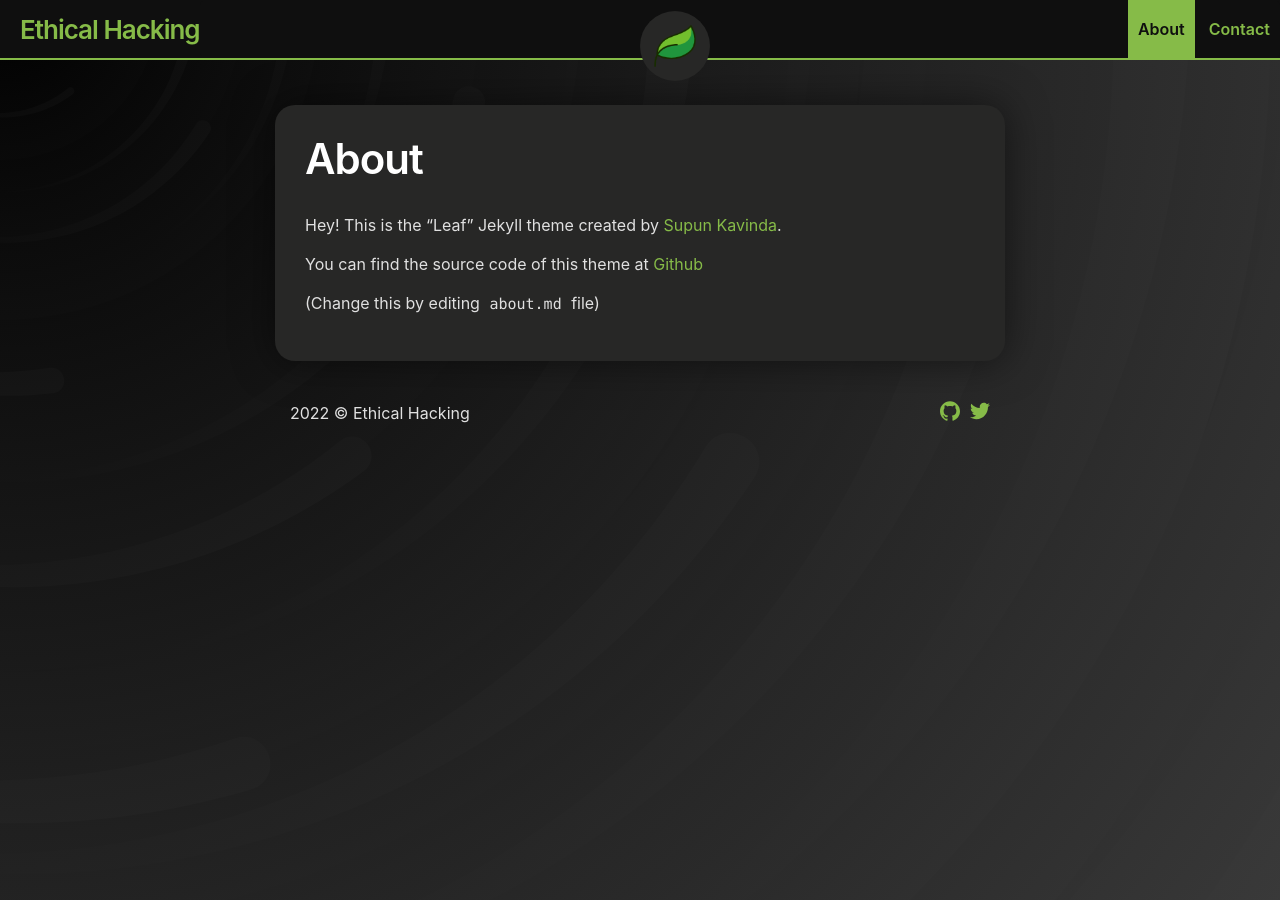
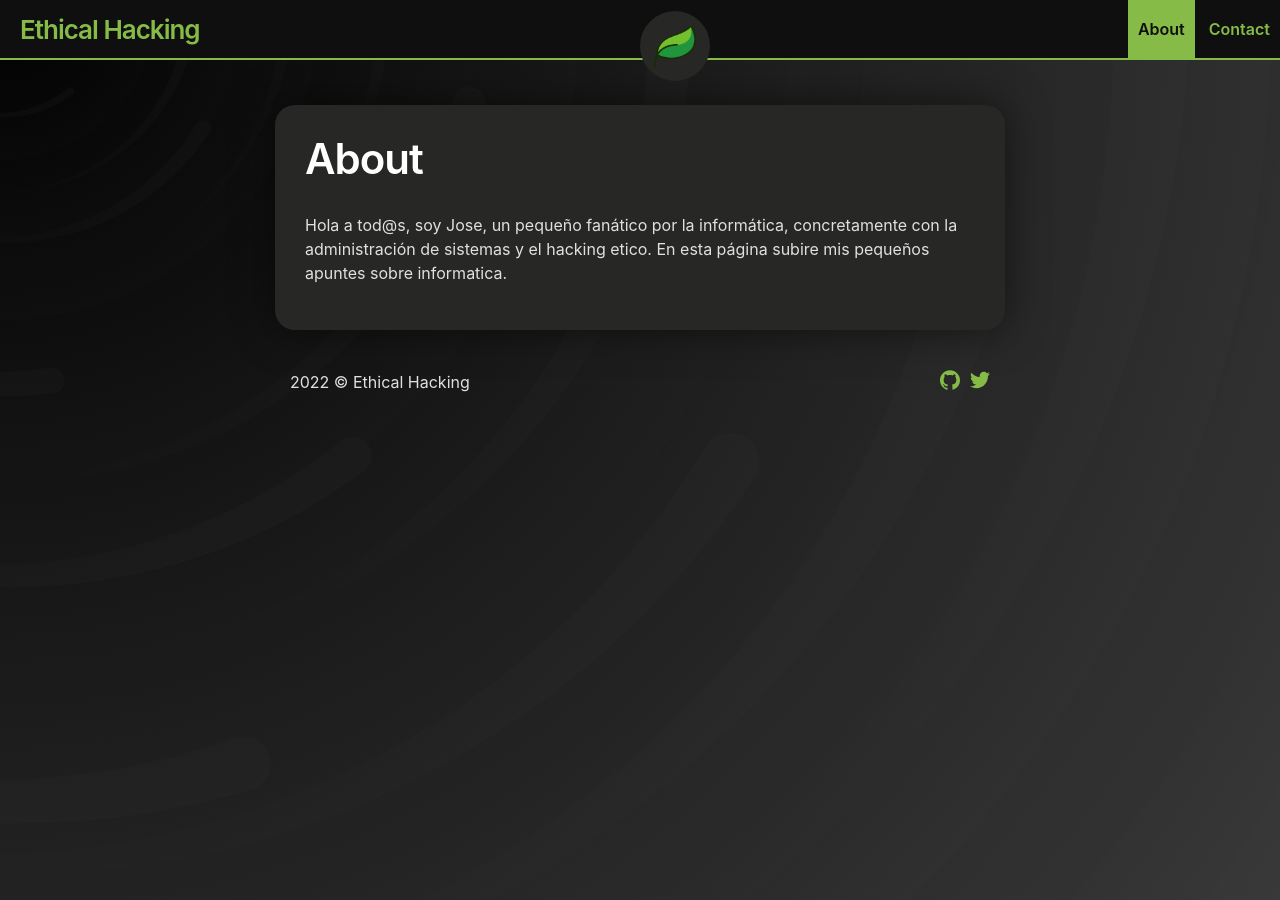
Before and after one commit to H4ckTrick/H4ckTrick.github.io, a Jekyll site: the page built from about.md, in a window 1280 px wide. Built offline with Jekyll 4.4.1, drawn with Linux system fonts in a browser that asks for light colours.

Commit message:
Update about.md

```diff
--- a/about.md
+++ b/about.md
@@ -3,8 +3,5 @@ title: About
 layout: page
 ---
 
-Hey! This is the "Leaf" Jekyll theme created by <a rel="me" target="_blank" href="https://twitter.com/_SupunKavinda">Supun Kavinda</a>.
-
-You can find the source code of this theme at <a href="https://github.com/SupunKavinda/jekyll-theme-leaf">Github</a>
-
-(Change this by editing `about.md` file)
+Hola a tod@s, soy Jose, un pequeño fanático por la informática, concretamente con la administración de sistemas y el hacking etico. En esta
+página subire mis pequeños apuntes sobre informatica.
```
